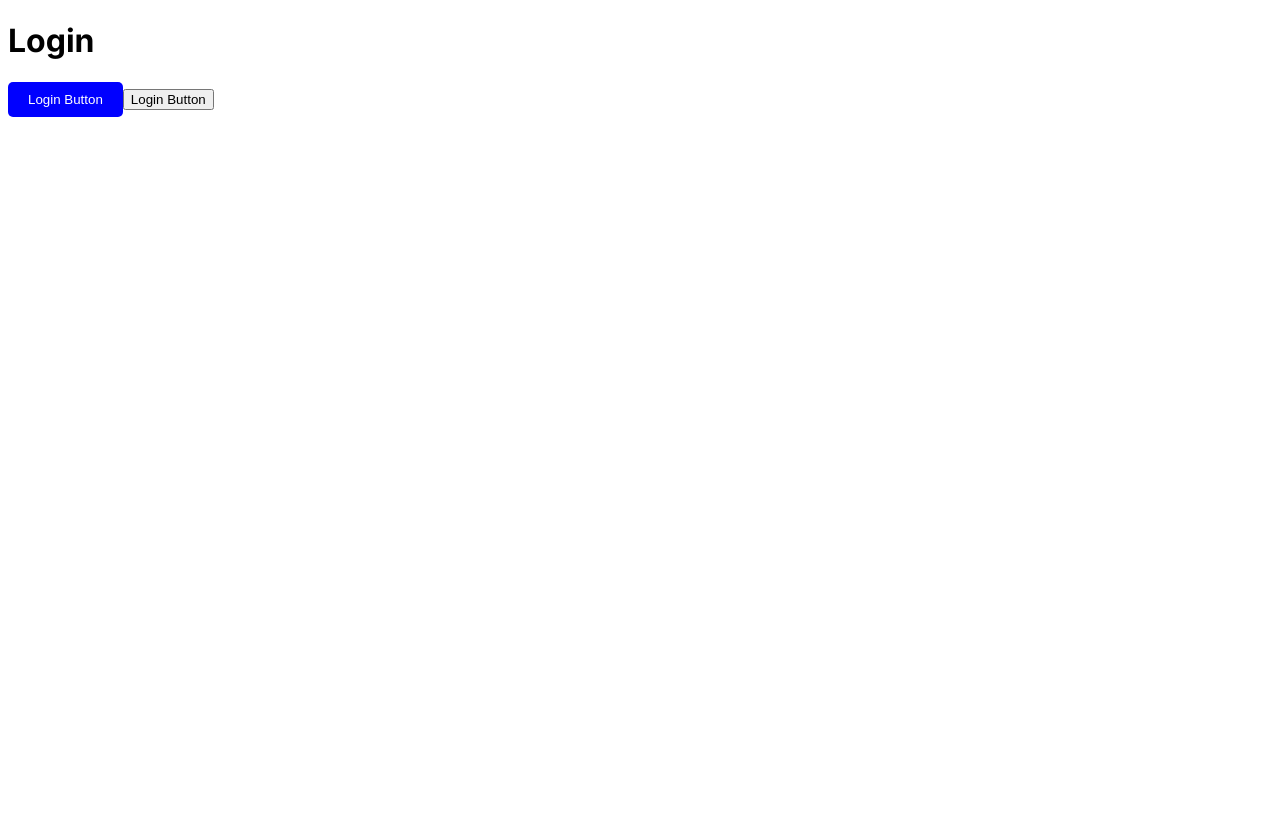
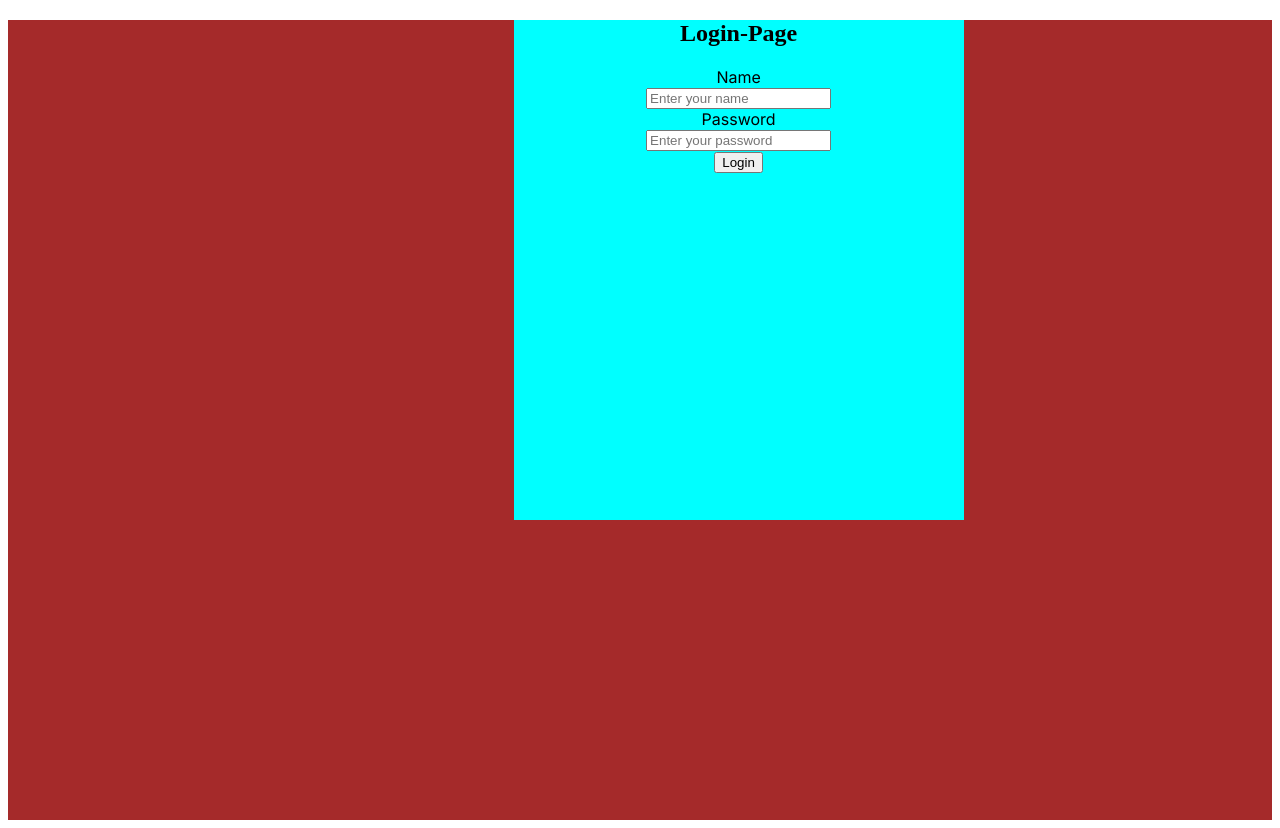
Before and after one commit to adar7295/frontend, a Next.js app: page /login in a window 1280 px wide. Before the commit the page ends 800 px from the top, so only its background shows below. Built offline with nearby package versions, Linux system fonts and the light colour scheme.

Commit message:
loginpage

```diff
--- a/src/app/contact/page.jsx
+++ b/src/app/contact/page.jsx
@@ -2,7 +2,7 @@ import React from 'react'
 
 const Contact = () => {
   return (
-    <h1>Contact</h1>
+    <h2>Contact</h2>
   )
 }
 
--- a/src/app/login/login.module.css
+++ b/src/app/login/login.module.css
@@ -1,7 +1,22 @@
-.loginBtn{
-    background-color: blue;
-    color: white;
-    border: none;
-    padding: 10px 20px;
-    border-radius: 5px;
+.backg{
+    background-color: brown;
+    height: 100vh;
+    width: 100%;
+    margin: 0%;
 }
+
+.main{
+    text-align: center;
+    background-color: aqua;
+    height: 500px;
+    width: 450px;
+    margin-left: 40%;
+
+
+}
+.login{
+    text-align: center;
+    font-family: 'Times New Roman', Times, serif;
+    font-weight: bold;
+
+}
--- a/src/app/login/page.jsx
+++ b/src/app/login/page.jsx
@@ -3,12 +3,15 @@ import classes from './login.module.css'
 
 const Login = () => {
   return (
-    <div>
-    <h1>Login</h1>
-
-
-   <button className={classes.loginBtn}>Login Button</button>
-   <button className='loginBtn'>Login Button</button>
+    <div className={classes.backg}>
+        <div className={classes.main}>
+      <h2 className={classes.login}>Login-Page</h2>
+      Name<br/>
+      <input type="text" placeholder='Enter your name' /><br/>
+      Password<br />
+      <input type="password" placeholder='Enter your password' /><br/>
+      <button className='btn btn-primary'>Login</button>
+     </div>
     </div>
   )
 }
--- a/src/app/signup/page.jsx
+++ b/src/app/signup/page.jsx
@@ -2,7 +2,7 @@ import React from 'react'
 
 const Signup = () => {
   return (
-    <h1>Signup</h1>
+    <h2>Signup</h2>
   )
 }
 
```
